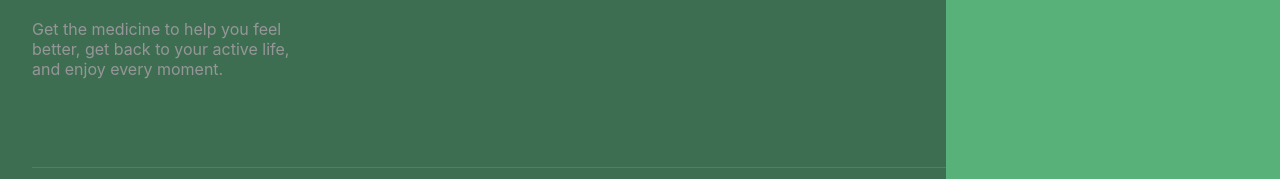
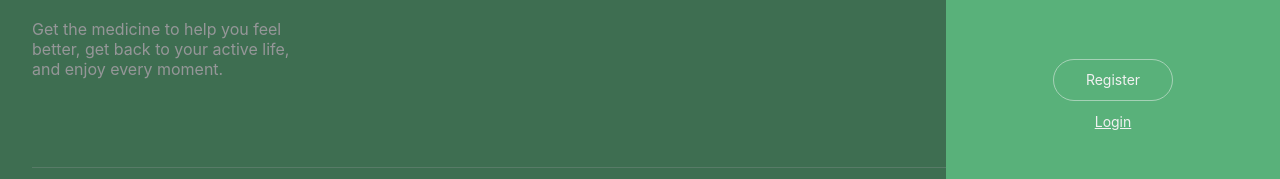
Before and after one commit to Aleksandr2905/e-pharmacy, a React (Vite) app: page /medicine in a window 1280 px wide. Both pictures are taken after a click on the button 1232 px from the left and 50 px from the top of the page. Shown: the part 611-790 px from the top of the page. Built offline with nearby package versions, Linux system fonts and the light colour scheme; no server answers.

Commit message:
fix BurgerMenu

```diff
--- a/src/components/BurgerMenu/BurgerMenu.jsx
+++ b/src/components/BurgerMenu/BurgerMenu.jsx
@@ -1,19 +1,26 @@
-import { useDispatch } from "react-redux";
+import { useDispatch, useSelector } from "react-redux";
 import { setModalContent, setModalStatus } from "../../redux/pharmacy/reducer";
 import sprite from "../../assets/icons/sprite.svg";
 import * as s from "./BurgerMenu.styled";
-import AuthButton from "../AuthButton/AuthButton";
 import Navigation from "../Header/Navigation/Navigation";
 import { useMediaQuery } from "react-responsive";
 import { useEffect } from "react";
+import { selectIsLoggedIn } from "../../redux/auth/selectors";
+import { logout } from "../../redux/auth/operations";
 
 const BurgerMenu = () => {
   const dispatch = useDispatch();
   const desktop = useMediaQuery({ query: "(min-width: 1440px)" });
+  const isLoggedIn = useSelector(selectIsLoggedIn);
 
   const handleCloseBurgerMenu = () => {
     dispatch(setModalStatus(false));
     dispatch(setModalContent(null));
+  };
+
+  const handleLogOut = () => {
+    dispatch(logout());
+    handleCloseBurgerMenu();
   };
 
   useEffect(() => {
@@ -34,7 +41,32 @@ const BurgerMenu = () => {
           <Navigation />
         </div>
         <s.WrapperBtn>
-          <AuthButton handleCloseBurgerMenu={handleCloseBurgerMenu} />
+          {isLoggedIn ? (
+            <s.BtnLogout
+              type="button"
+              onClick={() => handleLogOut()}
+              aria-label="Log out"
+            >
+              Log out
+            </s.BtnLogout>
+          ) : (
+            <>
+              <s.LinkRegister
+                to="/register"
+                onClick={handleCloseBurgerMenu}
+                aria-label="Register"
+              >
+                Register
+              </s.LinkRegister>
+              <s.LinkLogin
+                to="/login"
+                onClick={handleCloseBurgerMenu}
+                aria-label="Login"
+              >
+                Login
+              </s.LinkLogin>
+            </>
+          )}
         </s.WrapperBtn>
       </s.Wrapper>
     </>
--- a/src/components/BurgerMenu/BurgerMenu.styled.js
+++ b/src/components/BurgerMenu/BurgerMenu.styled.js
@@ -1,4 +1,4 @@
-import { NavLink } from "react-router-dom";
+import { Link, NavLink } from "react-router-dom";
 import styled from "styled-components";
 
 export const Wrapper = styled.div`
@@ -53,3 +53,60 @@ export const WrapperBtn = styled.div`
   margin-top: auto;
   margin-bottom: 60px;
 `;
+
+export const BtnLogout = styled.button`
+  display: flex;
+  padding: 13px 32px;
+  justify-content: center;
+  align-items: center;
+  width: fit-content;
+  border-radius: 60px;
+  font-size: 14px;
+  font-weight: 400;
+  line-height: 1;
+  background-color: transparent;
+  transition: all 0.3s;
+  border: 1px solid ${({ theme }) => theme.color.buttonBorder};
+  color: ${({ theme }) => theme.color.promoBorder};
+
+  &:hover {
+    background-color: ${({ theme }) => theme.color.promoBorder};
+    color: ${({ theme }) => theme.color.green};
+  }
+`;
+
+export const LinkRegister = styled(Link)`
+  display: flex;
+  padding: 13px 32px;
+  justify-content: center;
+  align-items: center;
+  width: fit-content;
+  border-radius: 60px;
+  font-size: 14px;
+  font-weight: 400;
+  line-height: 1;
+  background-color: transparent;
+  transition: all 0.3s;
+  border: 1px solid ${({ theme }) => theme.color.buttonBorder};
+  color: ${({ theme }) => theme.color.promoBorder};
+
+  &:hover {
+    background-color: ${({ theme }) => theme.color.promoBorder};
+    color: ${({ theme }) => theme.color.green};
+  }
+`;
+
+export const LinkLogin = styled(Link)`
+  border: none;
+  background-color: transparent;
+  font-size: 14px;
+  font-weight: 400;
+  line-height: 1;
+  text-decoration-line: underline;
+  color: ${({ theme }) => theme.color.promoBorder};
+  transition: all 0.3s;
+
+  &:hover {
+    color: ${({ theme }) => theme.color.buttonBorder};
+  }
+`;
--- a/src/components/Button/Button.jsx
+++ b/src/components/Button/Button.jsx
@@ -2,7 +2,7 @@ import { useLocation } from "react-router-dom";
 import sprite from "../../assets/icons/sprite.svg";
 import * as s from "./Button.styled";
 
-const Button = ({ name, type, text, to, onClick, $homePage }) => {
+const Button = ({ name, type, text, to, onClick }) => {
   const { pathname } = useLocation();
   const homePage = pathname === "/";
 
@@ -37,7 +37,12 @@ const Button = ({ name, type, text, to, onClick, $homePage }) => {
 
     case "logout":
       BtnComponent = (
-        <s.BtnLogout to={to} onClick={onClick} aria-label={name}>
+        <s.BtnLogout
+          type={type}
+          onClick={onClick}
+          aria-label={name}
+          $homePage={homePage}
+        >
           {text}
         </s.BtnLogout>
       );
```
